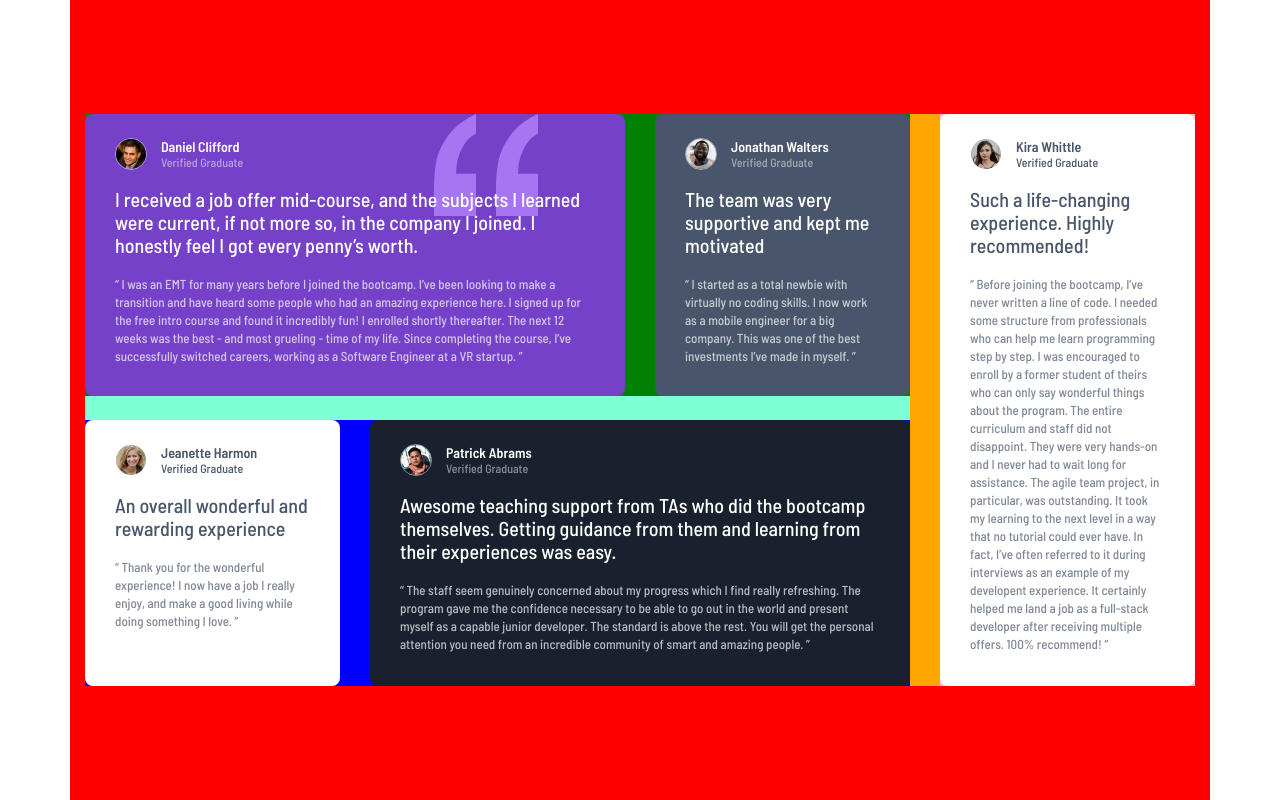
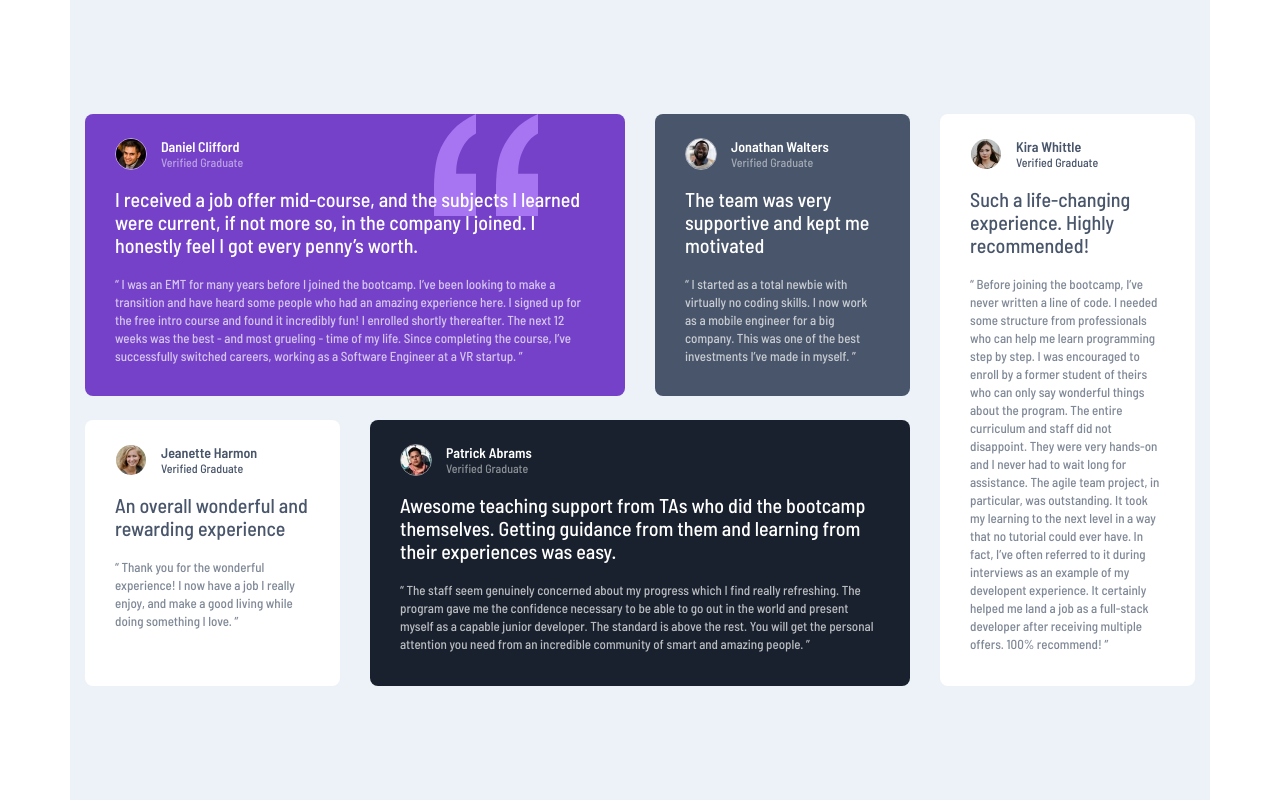
Before and after one commit to aardvarkpepper/2025-06-14-SBA-3, a website: page index.html in a window 1280 px wide. Drawn offline with nearby package versions, Linux system fonts and the light colour scheme.

Commit message:
Removed marker reference background colors.  Changed body color to match assignment.

```diff
--- a/styles.css
+++ b/styles.css
@@ -1,12 +1,13 @@
 .xbody {
-  background-color: red;
+  background-color: hsla(210, 46%, 95%, 1);
+  /* background-color: red; */
   font-family: "Barlow Semi Condensed", sans-serif;
   letter-spacing: 0px;
 }
 .xframewide {
   width: 1110px;
   height: 572px;
-  background-color: orange;
+  /* background-color: orange; */
   display: flex;
   flex-direction: row;
 }
@@ -15,7 +16,7 @@
   flex-direction: column;
   width: 825px;
   height: 572px;
-  background-color: aquamarine;
+  /* background-color: aquamarine; */
 }
 .xfwcol2 {
   display: flex;
@@ -23,14 +24,14 @@
   margin-left: 30px;
   width: 255px;
   height: 572px;
-  background-color: pink;
+  /* background-color: pink; */
 }
 .xfwc1row1 {
   display: flex;
   flex-direction: row;
   width: 825px;
   height: 282px;
-  background-color: green;
+  /* background-color: green; */
 }
 .xfwc1row2 {
   margin-top: 24px;
@@ -38,7 +39,7 @@
   flex-direction: row;
   width: 825px;
   height: 266px;
-  background-color: blue;
+  /* background-color: blue; */
 }
 .xcard {
   border-radius: 8px;
@@ -145,7 +146,7 @@
   color: hsla(217, 19%, 35%, 0.7);
 }
 .yframenarrow {
-  background-color: yellow;
+  /* background-color: yellow; */
   margin: 71px 24px;
   width: 327px;
   height: 1824px;
```
